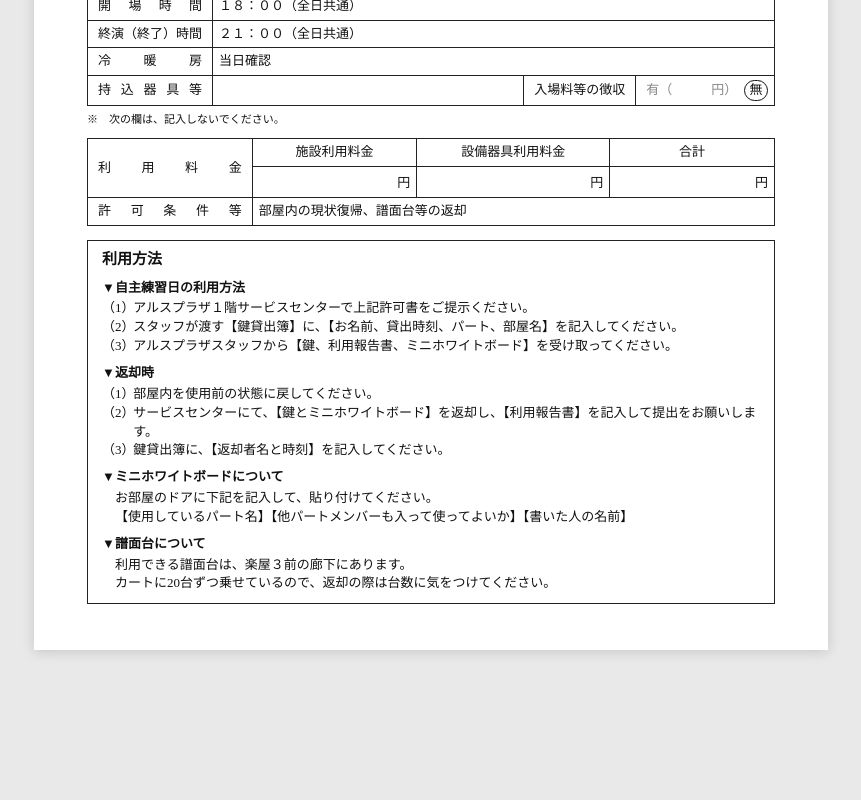
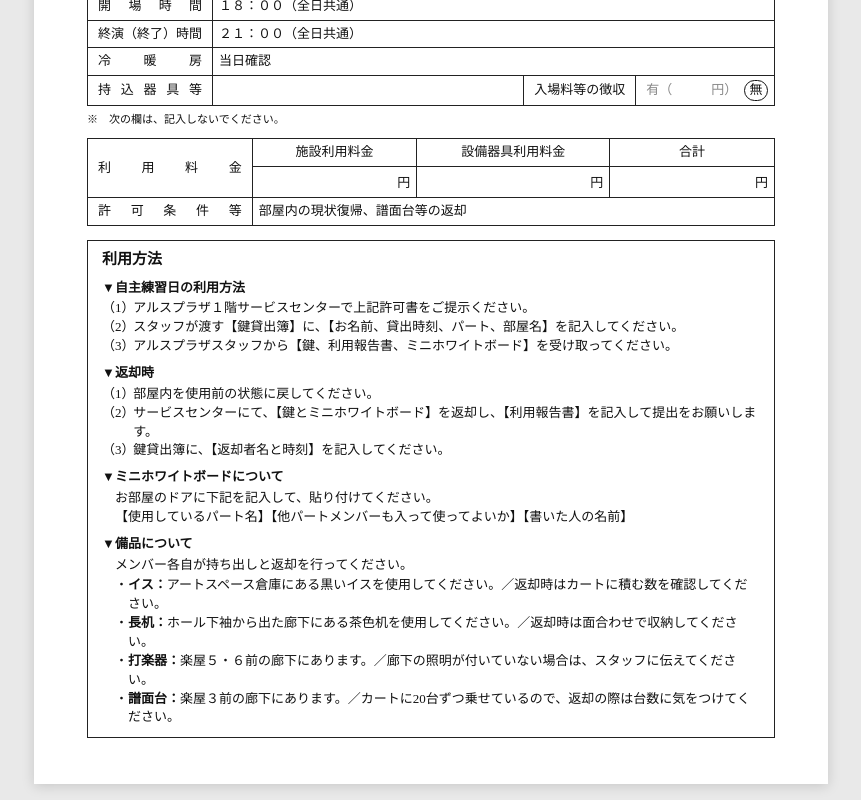
Before and after one commit to mEqLna/superbrass-openchat, a plain HTML site: page shinsei-202612/index.html in a window 1280 px wide. Shown: the part 994-1794 px from the top of the page, without its empty margins (209-1070 px from the left). Before the commit the page ends 1660 px from the top, so only its background shows below. Drawn offline with Linux system fonts and the light colour scheme.

Commit message:
Replace music stand note with equipment section
Co-Authored-By: Claude Opus 5.5 <noreply@anthropic.com>
Claude-Session: https://claude.ai/code/session_01GKq78HAwdeULBJJDWTtMRR

```diff
--- a/shinsei-202612/index.html
+++ b/shinsei-202612/index.html
@@ -67,6 +67,10 @@
   .usage ol li { counter-increment: n; padding-left: 2.4em; text-indent: -2.4em; }
   .usage ol li::before { content: "（" counter(n) "）"; display: inline-block; width: 2.4em; text-indent: 0; }
   .usage p { margin: 0; padding-left: 1em; }
+  .usage ul.items { margin: 2px 0 0; padding-left: 1em; list-style: none; }
+  .usage ul.items li { padding-left: 1em; text-indent: -1em; }
+  .usage ul.items li::before { content: "・"; }
+  .usage ul.items b { font-weight: 600; }
   @media print { .usage { break-before: page; } }
 </style>
 </head>
@@ -173,8 +177,14 @@
     </ol>
     <h3>▼ミニホワイトボードについて</h3>
     <p>お部屋のドアに下記を記入して、貼り付けてください。<br>【使用しているパート名】【他パートメンバーも入って使ってよいか】【書いた人の名前】</p>
-    <h3>▼譜面台について</h3>
-    <p>利用できる譜面台は、楽屋３前の廊下にあります。<br>カートに20台ずつ乗せているので、返却の際は台数に気をつけてください。</p>
+    <h3>▼備品について</h3>
+    <p>メンバー各自が持ち出しと返却を行ってください。</p>
+    <ul class="items">
+      <li><b>イス：</b>アートスペース倉庫にある黒いイスを使用してください。／返却時はカートに積む数を確認してください。</li>
+      <li><b>長机：</b>ホール下袖から出た廊下にある茶色机を使用してください。／返却時は面合わせで収納してください。</li>
+      <li><b>打楽器：</b>楽屋５・６前の廊下にあります。／廊下の照明が付いていない場合は、スタッフに伝えてください。</li>
+      <li><b>譜面台：</b>楽屋３前の廊下にあります。／カートに20台ずつ乗せているので、返却の際は台数に気をつけてください。</li>
+    </ul>
   </section>
 </main>
 </body>
```
